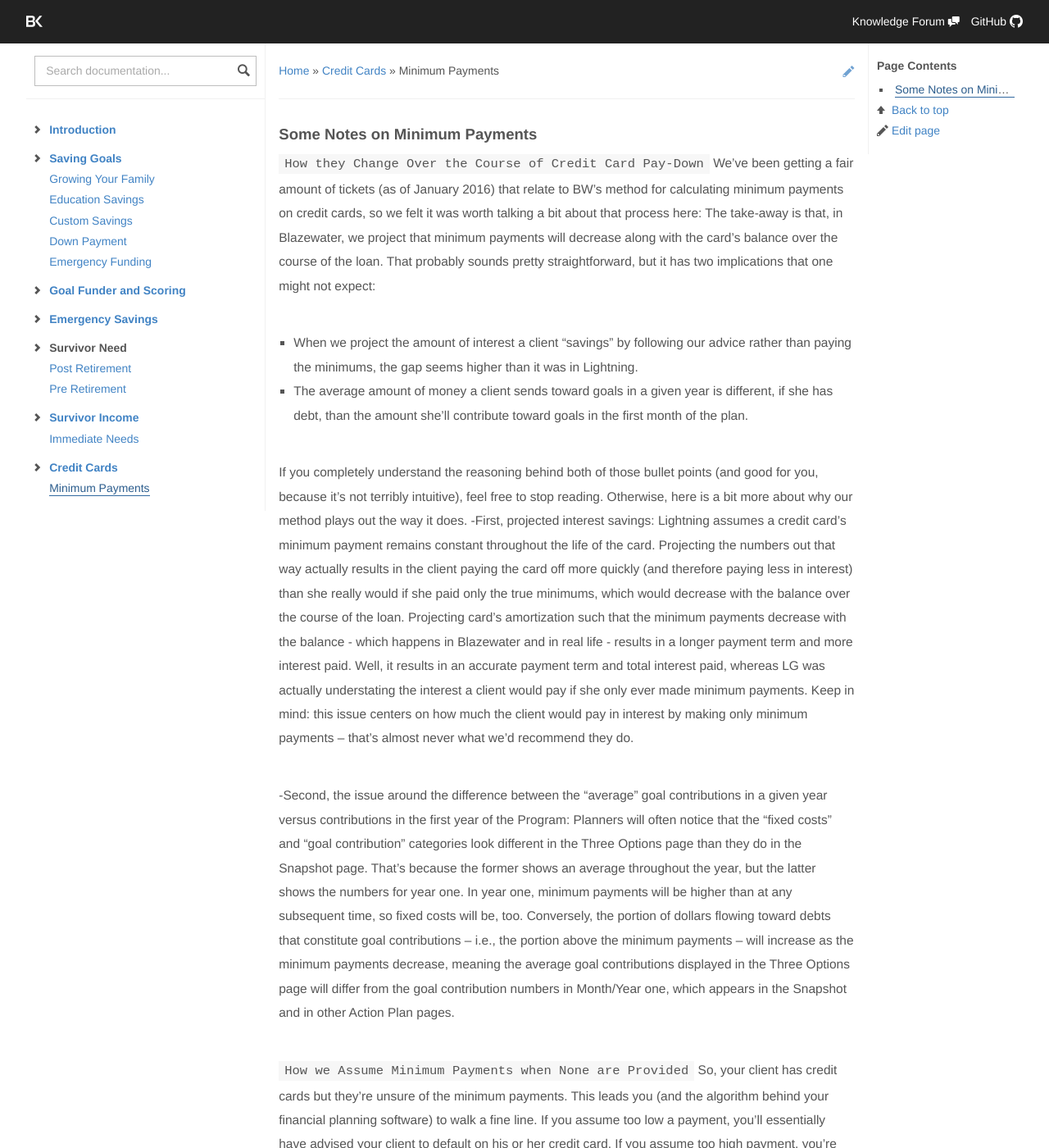
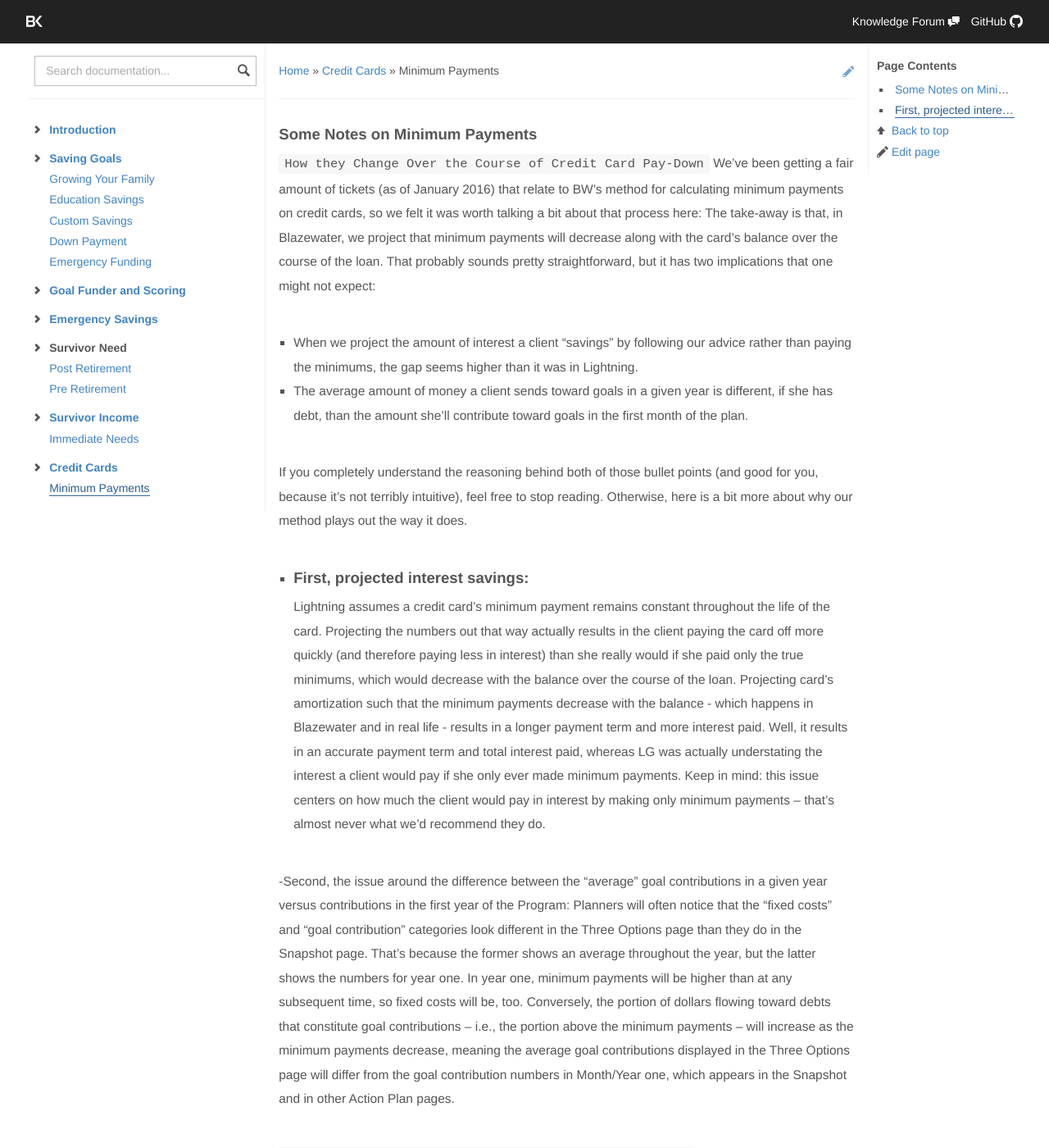
Before and after one commit to skoroth-kw/dockit, a Jekyll site: the page built from credit-cards/minimum-payments.md, in a window 1280 px wide and 1400 px high. Shown: the whole window at 82% size. Built offline with Jekyll 4.4.1, drawn with Linux system fonts in a browser that asks for light colours; nearby versions of some CDN libraries.

Commit message:
Updated minimum-payments.md

```diff
--- a/credit-cards/minimum-payments.md
+++ b/credit-cards/minimum-payments.md
@@ -12,7 +12,8 @@
 - The average amount of money a client sends toward goals in a given year is different, if she has debt, than the amount she’ll contribute toward goals in the first month of the plan.
 
 If you completely understand the reasoning behind both of those bullet points (and good for you, because it’s not terribly intuitive), feel free to stop reading. Otherwise, here is a bit more about why our method plays out the way it does.
--First, projected interest savings:
+
+- ### First, projected interest savings:
 Lightning assumes a credit card’s minimum payment remains constant throughout the life of the card. Projecting the numbers out that way actually results in the client paying the card off more quickly (and therefore paying less in interest) than she really would if she paid only the true minimums, which would decrease with the balance over the course of the loan.
 Projecting card’s amortization such that the minimum payments decrease with the balance - which happens in Blazewater and in real life - results in a longer payment term and more interest paid. Well, it results in an accurate payment term and total interest paid, whereas LG was actually understating the interest a client would pay if she only ever made minimum payments.
 Keep in mind: this issue centers on how much the client would pay in interest by making only minimum payments – that’s almost never what we’d recommend they do.
```
